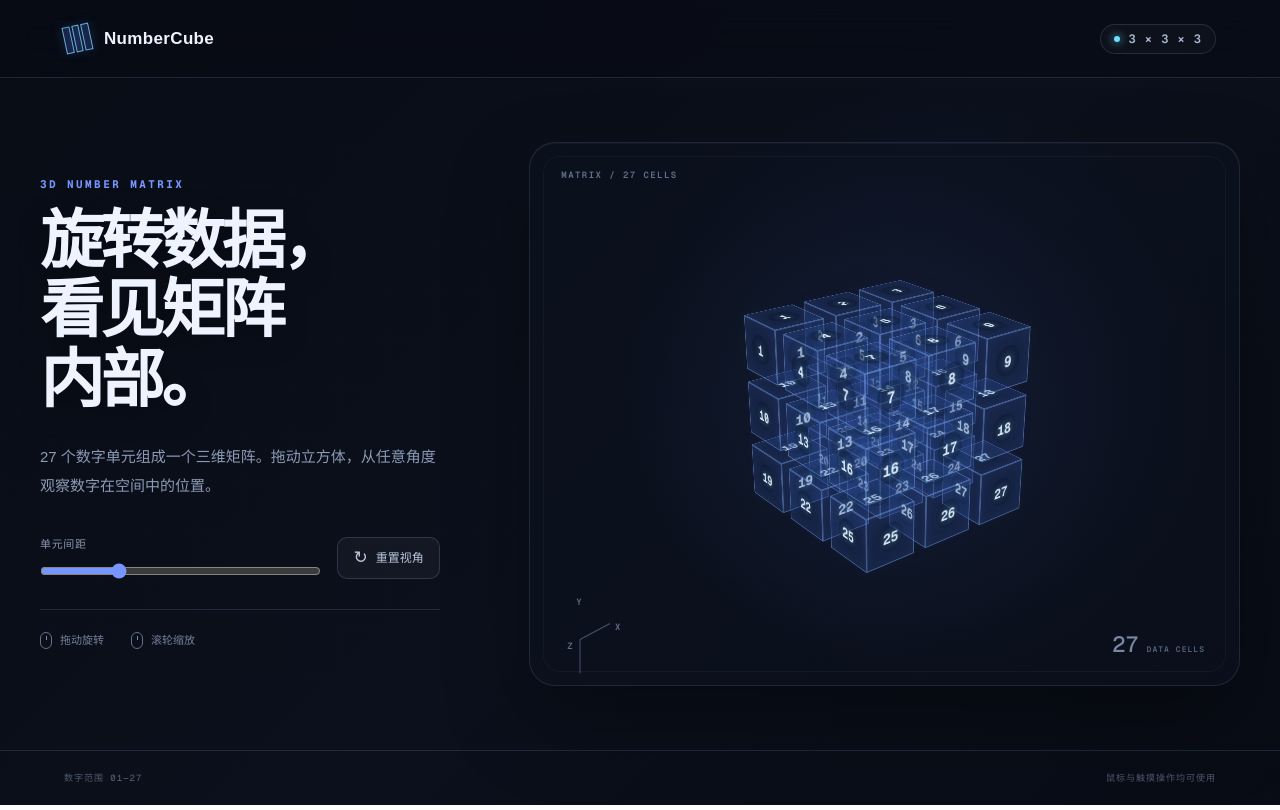
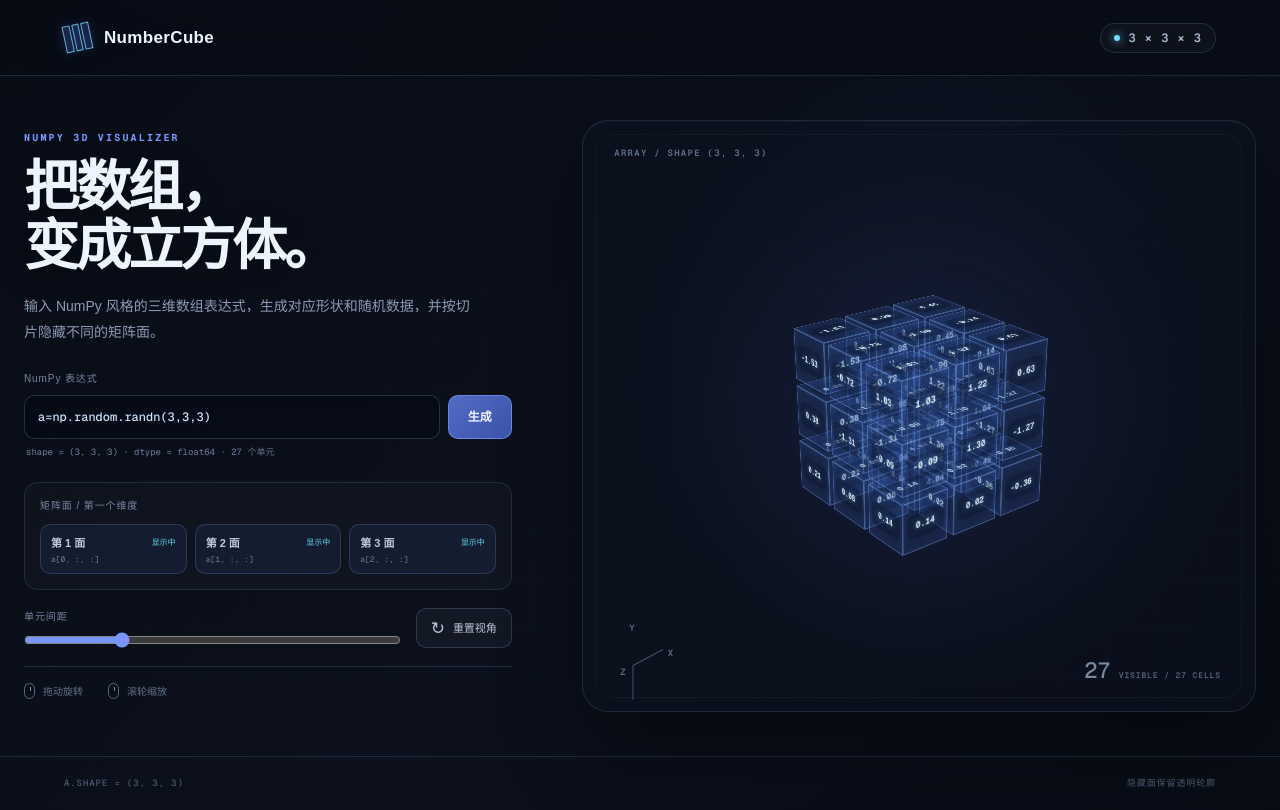
Before and after one commit to LIKE9426334946/NumberCube, a Next.js app: page / in a window 1280 px wide. Built offline with nearby package versions, Linux system fonts and the light colour scheme.

Commit message:
Add NumPy arrays and layer visibility controls

```diff
--- a/app/globals.css
+++ b/app/globals.css
@@ -4,7 +4,7 @@
   --ink: #eef4ff;
   --muted: #8c9ab5;
   --line: rgba(139, 166, 215, 0.18);
-  --blue: #6f8cff;
+  --blue: #7895ff;
   --cyan: #6be1ff;
 }
 
@@ -14,7 +14,7 @@ html, body { min-height: 100%; }
 body {
   margin: 0;
   background:
-    radial-gradient(circle at 72% 48%, rgba(62, 92, 182, 0.14), transparent 30%),
+    radial-gradient(circle at 73% 46%, rgba(62, 92, 182, 0.15), transparent 31%),
     linear-gradient(135deg, #080c15 0%, #0b101c 54%, #080c15 100%);
   color: var(--ink);
   font-family: Arial, "PingFang SC", "Microsoft YaHei", sans-serif;
@@ -42,17 +42,17 @@ button, input { font: inherit; }
     linear-gradient(rgba(125, 151, 203, 0.08) 1px, transparent 1px),
     linear-gradient(90deg, rgba(125, 151, 203, 0.08) 1px, transparent 1px);
   background-size: 48px 48px;
-  mask-image: linear-gradient(to bottom, transparent, black 22%, black 80%, transparent);
+  mask-image: linear-gradient(to bottom, transparent, black 20%, black 82%, transparent);
 }
 
 .topbar {
-  height: 78px;
+  height: 76px;
   display: flex;
   align-items: center;
   justify-content: space-between;
   padding: 0 clamp(24px, 5vw, 80px);
   border-bottom: 1px solid var(--line);
-  background: rgba(8, 12, 21, 0.65);
+  background: rgba(8, 12, 21, 0.68);
   backdrop-filter: blur(18px);
 }
 
@@ -90,7 +90,7 @@ button, input { font: inherit; }
   color: #aab8d2;
   font: 600 12px/1 var(--font-geist-mono), monospace;
   letter-spacing: 0.08em;
-  background: rgba(255,255,255,0.025);
+  background: rgba(255, 255, 255, 0.025);
 }
 
 .status-dot {
@@ -102,77 +102,201 @@ button, input { font: inherit; }
 }
 
 .workspace {
-  width: min(1200px, calc(100% - 48px));
+  width: min(1320px, calc(100% - 48px));
   margin: auto;
   display: grid;
-  grid-template-columns: minmax(300px, 0.72fr) minmax(480px, 1.28fr);
+  grid-template-columns: minmax(390px, 0.84fr) minmax(520px, 1.16fr);
   align-items: center;
-  gap: clamp(46px, 7vw, 110px);
-  padding: 64px 0;
+  gap: clamp(40px, 5.5vw, 88px);
+  padding: 44px 0;
 }
 
-.intro { max-width: 470px; }
+.intro { max-width: 520px; }
 
 .eyebrow {
-  margin: 0 0 17px;
+  margin: 0 0 15px;
   color: #7896ff;
-  font: 700 11px/1 var(--font-geist-mono), monospace;
+  font: 700 10px/1 var(--font-geist-mono), monospace;
   letter-spacing: 0.22em;
 }
 
 h1 {
   margin: 0;
-  font-size: clamp(43px, 5vw, 70px);
-  line-height: 1.08;
+  font-size: clamp(42px, 4.3vw, 61px);
+  line-height: 1.07;
   letter-spacing: -0.055em;
-  font-weight: 670;
-  text-shadow: 0 8px 28px rgba(0,0,0,0.3);
+  font-weight: 680;
+  text-shadow: 0 8px 28px rgba(0, 0, 0, 0.3);
 }
 
 .description {
-  margin: 27px 0 0;
-  max-width: 410px;
+  margin: 19px 0 0;
+  max-width: 455px;
   color: var(--muted);
-  font-size: 15px;
-  line-height: 1.95;
+  font-size: 14px;
+  line-height: 1.8;
 }
+
+.numpy-form { margin-top: 26px; }
+
+.numpy-form > label,
+.panel-heading > span,
+.spacing-control > span {
+  display: block;
+  color: #7787a2;
+  font-size: 10px;
+  letter-spacing: 0.09em;
+}
+
+.expression-row {
+  display: flex;
+  gap: 8px;
+  margin-top: 9px;
+}
+
+.expression-row input {
+  min-width: 0;
+  height: 44px;
+  flex: 1;
+  padding: 0 13px;
+  border: 1px solid rgba(125, 153, 214, 0.24);
+  border-radius: 10px;
+  outline: none;
+  color: #cfe4ff;
+  background: rgba(7, 12, 23, 0.72);
+  font: 500 12px/1 var(--font-geist-mono), monospace;
+  box-shadow: inset 0 1px 10px rgba(0, 0, 0, 0.15);
+  transition: 160ms ease;
+}
+
+.expression-row input:focus {
+  border-color: rgba(112, 146, 255, 0.72);
+  box-shadow: 0 0 0 3px rgba(100, 131, 241, 0.1);
+}
+
+.expression-row button {
+  height: 44px;
+  padding: 0 19px;
+  border: 1px solid rgba(126, 158, 255, 0.64);
+  border-radius: 10px;
+  color: #f2f6ff;
+  background: linear-gradient(135deg, rgba(100, 130, 238, 0.8), rgba(72, 100, 205, 0.8));
+  cursor: pointer;
+  font-size: 12px;
+  font-weight: 700;
+  transition: 160ms ease;
+}
+
+.expression-row button:hover { filter: brightness(1.13); }
+
+.form-status {
+  min-height: 16px;
+  margin: 7px 2px 0;
+  color: #61708b;
+  font: 500 9px/1.5 var(--font-geist-mono), monospace;
+}
+
+.form-status.is-error { color: #ff8c9f; }
+
+.slice-panel {
+  margin-top: 20px;
+  padding: 15px;
+  border: 1px solid rgba(131, 157, 207, 0.17);
+  border-radius: 14px;
+  background: rgba(255, 255, 255, 0.024);
+}
+
+.panel-heading {
+  display: flex;
+  align-items: center;
+  justify-content: space-between;
+  gap: 12px;
+  margin-bottom: 11px;
+}
+
+.panel-heading button {
+  padding: 0;
+  border: 0;
+  color: #7896ff;
+  background: none;
+  cursor: pointer;
+  font-size: 10px;
+}
+
+.slice-buttons {
+  display: grid;
+  grid-template-columns: repeat(3, minmax(0, 1fr));
+  gap: 8px;
+}
+
+.slice-button {
+  min-width: 0;
+  display: grid;
+  grid-template-columns: 1fr auto;
+  gap: 4px 8px;
+  align-items: center;
+  padding: 10px;
+  border: 1px solid rgba(121, 151, 215, 0.23);
+  border-radius: 10px;
+  color: #bdc9dc;
+  background: rgba(34, 49, 82, 0.34);
+  cursor: pointer;
+  text-align: left;
+  transition: 160ms ease;
+}
+
+.slice-button:hover {
+  border-color: rgba(116, 148, 255, 0.58);
+  background: rgba(48, 68, 115, 0.4);
+}
+
+.slice-button span { font-size: 11px; font-weight: 700; }
+.slice-button code { grid-column: 1 / -1; color: #61708b; font: 500 8px/1 var(--font-geist-mono), monospace; }
+.slice-button small { grid-column: 2; grid-row: 1; color: #65d6ed; font-size: 8px; }
+
+.slice-button.is-hidden {
+  border-style: dashed;
+  border-color: rgba(130, 145, 175, 0.17);
+  color: #657086;
+  background: rgba(255, 255, 255, 0.012);
+}
+
+.slice-button.is-hidden code,
+.slice-button.is-hidden small { color: #515b6f; }
 
 .controls {
   display: flex;
   align-items: flex-end;
-  gap: 16px;
-  margin-top: 36px;
+  gap: 15px;
+  margin-top: 18px;
 }
 
 .spacing-control {
   display: grid;
-  gap: 10px;
-  color: #8795ad;
-  font-size: 11px;
-  letter-spacing: 0.06em;
+  gap: 8px;
   flex: 1;
 }
 
 .spacing-control input {
   width: 100%;
-  accent-color: #7895ff;
+  accent-color: var(--blue);
   cursor: pointer;
 }
 
 .reset-button {
-  height: 42px;
+  height: 40px;
   display: inline-flex;
   align-items: center;
   gap: 8px;
-  padding: 0 15px;
+  padding: 0 14px;
   border: 1px solid rgba(131, 157, 207, 0.24);
   border-radius: 10px;
   color: #b9c5da;
-  background: rgba(255,255,255,0.035);
+  background: rgba(255, 255, 255, 0.035);
   cursor: pointer;
   transition: 160ms ease;
   white-space: nowrap;
-  font-size: 12px;
+  font-size: 11px;
 }
 
 .reset-button:hover {
@@ -185,21 +309,21 @@ h1 {
 
 .legend {
   display: flex;
-  gap: 27px;
-  margin-top: 30px;
-  padding-top: 22px;
+  gap: 25px;
+  margin-top: 18px;
+  padding-top: 16px;
   border-top: 1px solid var(--line);
-  color: #75829a;
-  font-size: 11px;
+  color: #64728a;
+  font-size: 10px;
 }
 
 .legend span { display: flex; align-items: center; gap: 8px; }
 
 .mouse-icon, .wheel-icon {
-  width: 12px;
-  height: 17px;
+  width: 11px;
+  height: 16px;
   display: inline-block;
-  border: 1px solid #63718a;
+  border: 1px solid #5b6880;
   border-radius: 6px;
   position: relative;
 }
@@ -215,14 +339,14 @@ h1 {
 }
 
 .stage-card {
-  min-height: min(650px, 68vh);
+  min-height: min(700px, 74vh);
   position: relative;
   border: 1px solid rgba(132, 157, 210, 0.17);
   border-radius: 26px;
   background:
-    radial-gradient(circle at center, rgba(58, 83, 155, 0.14), transparent 55%),
+    radial-gradient(circle at center, rgba(58, 83, 155, 0.15), transparent 56%),
     rgba(12, 18, 32, 0.52);
-  box-shadow: 0 35px 80px rgba(0,0,0,0.35), inset 0 1px 0 rgba(255,255,255,0.035);
+  box-shadow: 0 35px 80px rgba(0, 0, 0, 0.35), inset 0 1px 0 rgba(255, 255, 255, 0.035);
   overflow: hidden;
 }
 
@@ -242,7 +366,7 @@ h1 {
   z-index: 2;
   color: #60708c;
   font: 600 9px/1 var(--font-geist-mono), monospace;
-  letter-spacing: 0.16em;
+  letter-spacing: 0.14em;
 }
 
 .cube-stage {
@@ -250,7 +374,7 @@ h1 {
   inset: 0;
   display: grid;
   place-items: center;
-  perspective: 1000px;
+  perspective: 1100px;
   cursor: grab;
   touch-action: none;
   user-select: none;
@@ -278,24 +402,36 @@ h1 {
   inset: 0;
   display: grid;
   place-items: center;
-  border: 1px solid rgba(134, 178, 255, 0.43);
-  background: rgba(42, 71, 135, 0.28);
-  color: rgba(234, 245, 255, 0.93);
-  font: 650 15px/1 var(--font-geist-mono), monospace;
+  border: 1px solid rgba(134, 178, 255, 0.42);
+  background: rgba(42, 71, 135, 0.27);
+  color: rgba(234, 245, 255, 0.94);
+  font: 650 10px/1 var(--font-geist-mono), monospace;
   backface-visibility: hidden;
-  box-shadow:
-    inset 0 0 18px rgba(93, 132, 255, 0.08),
-    0 0 12px rgba(68, 117, 255, 0.04);
-  text-shadow: 0 0 11px rgba(113, 207, 255, 0.65);
+  box-shadow: inset 0 0 18px rgba(93, 132, 255, 0.08), 0 0 12px rgba(68, 117, 255, 0.04);
+  text-shadow: 0 0 9px rgba(113, 207, 255, 0.54);
+  transition: background 180ms ease, border-color 180ms ease, color 120ms ease;
 }
 
 .cell-face span {
+  width: 47px;
+  height: 27px;
   display: grid;
   place-items: center;
-  width: 30px;
-  height: 30px;
-  border-radius: 50%;
-  background: rgba(10, 18, 34, 0.34);
+  border-radius: 7px;
+  background: rgba(10, 18, 34, 0.31);
+}
+
+.number-cell.is-layer-hidden .cell-face {
+  border-color: rgba(126, 151, 197, 0.13);
+  background: rgba(30, 46, 77, 0.015);
+  color: transparent;
+  box-shadow: none;
+  text-shadow: none;
+}
+
+.number-cell.is-layer-hidden .cell-face span {
+  opacity: 0;
+  background: transparent;
 }
 
 .front { transform: translateZ(28px); }
@@ -350,11 +486,11 @@ h1 {
 
 .cell-count span {
   font: 600 8px/1 var(--font-geist-mono), monospace;
-  letter-spacing: 0.13em;
+  letter-spacing: 0.11em;
 }
 
 footer {
-  min-height: 55px;
+  min-height: 54px;
   display: flex;
   align-items: center;
   justify-content: space-between;
@@ -362,27 +498,31 @@ footer {
   border-top: 1px solid var(--line);
   color: #4e5a70;
   font: 500 9px/1 var(--font-geist-mono), monospace;
-  letter-spacing: 0.11em;
+  letter-spacing: 0.1em;
   text-transform: uppercase;
 }
 
-@media (max-width: 900px) {
-  .workspace { grid-template-columns: 1fr; padding: 48px 0 60px; }
-  .intro { max-width: 620px; }
-  .stage-card { min-height: 590px; }
+@media (max-width: 980px) {
+  .workspace { grid-template-columns: 1fr; padding: 46px 0 60px; }
+  .intro { max-width: 670px; }
+  .stage-card { min-height: 640px; }
 }
 
 @media (max-width: 560px) {
   .topbar { height: 66px; }
-  .workspace { width: min(100% - 28px, 520px); gap: 36px; padding-top: 38px; }
+  .workspace { width: min(100% - 28px, 520px); gap: 36px; padding-top: 36px; }
   h1 { font-size: 42px; }
-  .description { font-size: 14px; }
-  .stage-card { min-height: 500px; border-radius: 20px; }
+  .description { font-size: 13px; }
+  .expression-row { flex-direction: column; }
+  .expression-row button { width: 100%; }
+  .slice-buttons { grid-template-columns: repeat(2, minmax(0, 1fr)); }
   .controls { align-items: stretch; flex-direction: column; }
   .reset-button { justify-content: center; }
+  .stage-card { min-height: 510px; border-radius: 20px; }
+  .cube-matrix { scale: 0.82; }
   footer { gap: 14px; flex-wrap: wrap; padding-top: 15px; padding-bottom: 15px; }
 }
 
 @media (prefers-reduced-motion: reduce) {
-  .cube-matrix, .reset-button { transition: none; }
+  .cube-matrix, .cell-face, .reset-button, .slice-button { transition: none; }
 }
--- a/app/layout.tsx
+++ b/app/layout.tsx
@@ -14,7 +14,7 @@ const geistMono = Geist_Mono({
 
 export const metadata: Metadata = {
   title: "NumberCube — 3D 数字矩阵",
-  description: "可旋转观察的 3×3×3 三维数字矩阵。",
+  description: "使用 NumPy 风格表达式生成、旋转并按面观察三维数字矩阵。",
   other: {
     "codex-preview": "development",
   },
--- a/app/page.tsx
+++ b/app/page.tsx
@@ -1,28 +1,123 @@
 "use client";
 
 import { useMemo, useRef, useState } from "react";
-import type { PointerEvent, WheelEvent } from "react";
+import type { FormEvent, PointerEvent, WheelEvent } from "react";
 
 type Rotation = { x: number; y: number };
+type Shape = [number, number, number];
+type DataMode = "randn" | "rand" | "zeros" | "ones";
+type MatrixState = { shape: Shape; mode: DataMode; seed: number };
 
 const faces = ["front", "back", "right", "left", "top", "bottom"];
+const defaultExpression = "a=np.random.randn(3,3,3)";
+
+function parseNumpyExpression(expression: string) {
+  const pattern = /^(?:[a-zA-Z_]\w*\s*=\s*)?np\.(?:(random\.)?(randn|rand)|(zeros|ones))\s*\(\s*(\d+)\s*,\s*(\d+)\s*,\s*(\d+)\s*\)$/;
+  const match = expression.trim().match(pattern);
+
+  if (!match) {
+    return { error: "请输入三维 NumPy 表达式，例如 a=np.random.randn(3,4,5)" };
+  }
+
+  const shape = [Number(match[4]), Number(match[5]), Number(match[6])] as Shape;
+  if (shape.some((size) => size < 1 || size > 6)) {
+    return { error: "每个维度目前支持 1—6，避免一次生成过多单元。" };
+  }
+  if (shape[0] * shape[1] * shape[2] > 216) {
+    return { error: "单元总数不能超过 216。" };
+  }
+
+  return {
+    shape,
+    mode: (match[2] ?? match[3]) as DataMode,
+  };
+}
+
+function unitRandom(index: number, seed: number, offset: number) {
+  const raw = Math.sin((index + 1) * (12.9898 + offset) + seed * 78.233) * 43758.5453;
+  return raw - Math.floor(raw);
+}
+
+function createValue(index: number, matrix: MatrixState) {
+  if (matrix.mode === "zeros") return 0;
+  if (matrix.mode === "ones") return 1;
+
+  const first = Math.max(unitRandom(index, matrix.seed, 0.31), 0.0001);
+  if (matrix.mode === "rand") return first;
+
+  const second = unitRandom(index, matrix.seed, 1.79);
+  return Math.sqrt(-2 * Math.log(first)) * Math.cos(2 * Math.PI * second);
+}
+
+function formatValue(value: number) {
+  return (Math.abs(value) < 0.005 ? 0 : value).toFixed(2);
+}
 
 export default function Home() {
+  const [expression, setExpression] = useState(defaultExpression);
+  const [matrix, setMatrix] = useState<MatrixState>({
+    shape: [3, 3, 3],
+    mode: "randn",
+    seed: 11,
+  });
+  const [error, setError] = useState("");
+  const [hiddenLayers, setHiddenLayers] = useState<Set<number>>(new Set());
   const [rotation, setRotation] = useState<Rotation>({ x: -24, y: 38 });
-  const [zoom, setZoom] = useState(1);
-  const [spacing, setSpacing] = useState(70);
+  const [zoom, setZoom] = useState(0.95);
+  const [spacing, setSpacing] = useState(64);
   const drag = useRef({ active: false, x: 0, y: 0 });
+
+  const [layers, rows, columns] = matrix.shape;
+  const totalCells = layers * rows * columns;
+  const visibleCells = totalCells - hiddenLayers.size * rows * columns;
+  const shapeLabel = matrix.shape.join(" × ");
 
   const cells = useMemo(
     () =>
-      Array.from({ length: 27 }, (_, index) => ({
-        value: index + 1,
-        x: (index % 3) - 1,
-        y: Math.floor(index / 9) - 1,
-        z: (Math.floor(index / 3) % 3) - 1,
-      })),
-    [],
+      Array.from({ length: totalCells }, (_, index) => {
+        const layer = Math.floor(index / (rows * columns));
+        const remainder = index % (rows * columns);
+        const row = Math.floor(remainder / columns);
+        const column = remainder % columns;
+
+        return {
+          key: `${layer}-${row}-${column}`,
+          layer,
+          value: formatValue(createValue(index, matrix)),
+          x: column - (columns - 1) / 2,
+          y: row - (rows - 1) / 2,
+          z: (layers - 1) / 2 - layer,
+        };
+      }),
+    [columns, layers, matrix, rows, totalCells],
   );
+
+  const generateMatrix = (event: FormEvent<HTMLFormElement>) => {
+    event.preventDefault();
+    const parsed = parseNumpyExpression(expression);
+    if ("error" in parsed) {
+      setError(parsed.error);
+      return;
+    }
+
+    setMatrix((current) => ({
+      shape: parsed.shape,
+      mode: parsed.mode,
+      seed: current.seed + 1,
+    }));
+    setHiddenLayers(new Set());
+    setError("");
+    setZoom(Math.max(...parsed.shape) >= 6 ? 0.78 : 0.95);
+  };
+
+  const toggleLayer = (layer: number) => {
+    setHiddenLayers((current) => {
+      const next = new Set(current);
+      if (next.has(layer)) next.delete(layer);
+      else next.add(layer);
+      return next;
+    });
+  };
 
   const startDrag = (event: PointerEvent<HTMLDivElement>) => {
     drag.current = { active: true, x: event.clientX, y: event.clientY };
@@ -41,55 +136,92 @@ export default function Home() {
     }));
   };
 
-  const stopDrag = () => {
-    drag.current.active = false;
-  };
-
   const changeZoom = (event: WheelEvent<HTMLDivElement>) => {
     event.preventDefault();
     setZoom((current) =>
-      Math.min(1.35, Math.max(0.72, current - event.deltaY * 0.001)),
+      Math.min(1.3, Math.max(0.58, current - event.deltaY * 0.001)),
     );
   };
 
   const resetView = () => {
     setRotation({ x: -24, y: 38 });
-    setZoom(1);
-    setSpacing(70);
+    setZoom(0.95);
+    setSpacing(64);
   };
 
   return (
     <main className="page-shell">
       <header className="topbar">
         <div className="brand">
-          <span className="brand-mark" aria-hidden="true">
-            <i />
-            <i />
-            <i />
-          </span>
+          <span className="brand-mark" aria-hidden="true"><i /><i /><i /></span>
           <span>NumberCube</span>
         </div>
-        <div className="matrix-badge" aria-label="三乘三乘三矩阵">
+        <div className="matrix-badge" aria-label={`${shapeLabel} 三维数组`}>
           <span className="status-dot" />
-          3 × 3 × 3
+          {shapeLabel}
         </div>
       </header>
 
       <section className="workspace">
         <div className="intro">
-          <p className="eyebrow">3D NUMBER MATRIX</p>
-          <h1>旋转数据，<br />看见矩阵<br />内部。</h1>
+          <p className="eyebrow">NUMPY 3D VISUALIZER</p>
+          <h1>把数组，<br />变成立方体。</h1>
           <p className="description">
-            27 个数字单元组成一个三维矩阵。拖动立方体，从任意角度观察数字在空间中的位置。
+            输入 NumPy 风格的三维数组表达式，生成对应形状和随机数据，并按切片隐藏不同的矩阵面。
           </p>
+
+          <form className="numpy-form" onSubmit={generateMatrix}>
+            <label htmlFor="numpy-expression">NumPy 表达式</label>
+            <div className="expression-row">
+              <input
+                id="numpy-expression"
+                value={expression}
+                onChange={(event) => setExpression(event.target.value)}
+                spellCheck="false"
+                autoComplete="off"
+                aria-describedby="expression-status"
+              />
+              <button type="submit">生成</button>
+            </div>
+            <p id="expression-status" className={error ? "form-status is-error" : "form-status"} aria-live="polite">
+              {error || `shape = (${matrix.shape.join(", ")}) · dtype = float64 · ${totalCells} 个单元`}
+            </p>
+          </form>
+
+          <div className="slice-panel">
+            <div className="panel-heading">
+              <span>矩阵面 / 第一个维度</span>
+              {hiddenLayers.size > 0 && (
+                <button type="button" onClick={() => setHiddenLayers(new Set())}>全部显示</button>
+              )}
+            </div>
+            <div className="slice-buttons">
+              {Array.from({ length: layers }, (_, layer) => {
+                const hidden = hiddenLayers.has(layer);
+                return (
+                  <button
+                    type="button"
+                    className={hidden ? "slice-button is-hidden" : "slice-button"}
+                    aria-pressed={hidden}
+                    onClick={() => toggleLayer(layer)}
+                    key={layer}
+                  >
+                    <span>第 {layer + 1} 面</span>
+                    <code>a[{layer}, :, :]</code>
+                    <small>{hidden ? "已隐藏" : "显示中"}</small>
+                  </button>
+                );
+              })}
+            </div>
+          </div>
 
           <div className="controls" aria-label="视图控制">
             <label className="spacing-control">
               <span>单元间距</span>
               <input
                 type="range"
-                min="62"
-                max="92"
+                min="58"
+                max="82"
                 value={spacing}
                 onChange={(event) => setSpacing(Number(event.target.value))}
                 aria-label="调整单元间距"
@@ -108,31 +240,30 @@ export default function Home() {
         </div>
 
         <div className="stage-card">
-          <div className="stage-label">MATRIX / 27 CELLS</div>
+          <div className="stage-label">ARRAY / SHAPE ({matrix.shape.join(", ")})</div>
           <div
             className="cube-stage"
             onPointerDown={startDrag}
             onPointerMove={moveCube}
-            onPointerUp={stopDrag}
-            onPointerCancel={stopDrag}
+            onPointerUp={() => { drag.current.active = false; }}
+            onPointerCancel={() => { drag.current.active = false; }}
             onWheel={changeZoom}
             role="img"
-            aria-label="可旋转的三乘三乘三数字立方体，数字从一到二十七"
+            aria-label={`可旋转的 ${shapeLabel} NumPy 三维数组，共 ${totalCells} 个数据单元`}
           >
             <div
               className="cube-matrix"
-              style={{
-                transform: `scale(${zoom}) rotateX(${rotation.x}deg) rotateY(${rotation.y}deg)`,
-              }}
+              style={{ transform: `scale(${zoom}) rotateX(${rotation.x}deg) rotateY(${rotation.y}deg)` }}
             >
               {cells.map((cell) => (
                 <div
-                  className="number-cell"
-                  key={cell.value}
+                  className={hiddenLayers.has(cell.layer) ? "number-cell is-layer-hidden" : "number-cell"}
+                  data-layer={cell.layer}
+                  data-value={cell.value}
+                  key={cell.key}
                   style={{
                     transform: `translate3d(${cell.x * spacing}px, ${cell.y * spacing}px, ${cell.z * spacing}px)`,
-                    "--depth": cell.z + 1,
-                  } as React.CSSProperties}
+                  }}
                 >
                   {faces.map((face) => (
                     <div className={`cell-face ${face}`} key={face}>
@@ -148,13 +279,16 @@ export default function Home() {
             <span className="axis axis-z">Z</span>
             <span className="axis axis-x">X</span>
           </div>
-          <div className="cell-count"><strong>27</strong><span>DATA CELLS</span></div>
+          <div className="cell-count">
+            <strong>{visibleCells}</strong>
+            <span>VISIBLE / {totalCells} CELLS</span>
+          </div>
         </div>
       </section>
 
       <footer>
-        <span>数字范围 01—27</span>
-        <span>鼠标与触摸操作均可使用</span>
+        <span>{`a.shape = (${matrix.shape.join(", ")})`}</span>
+        <span>隐藏面保留透明轮廓</span>
       </footer>
     </main>
   );
```
Also changed, not shown: 1 other file (tests, documents, lock files or other folders).
